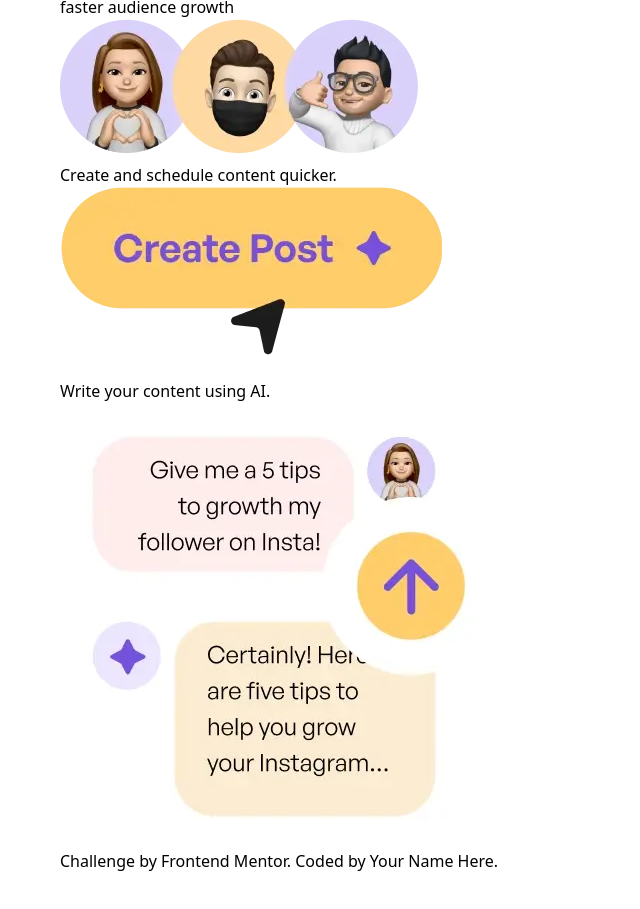
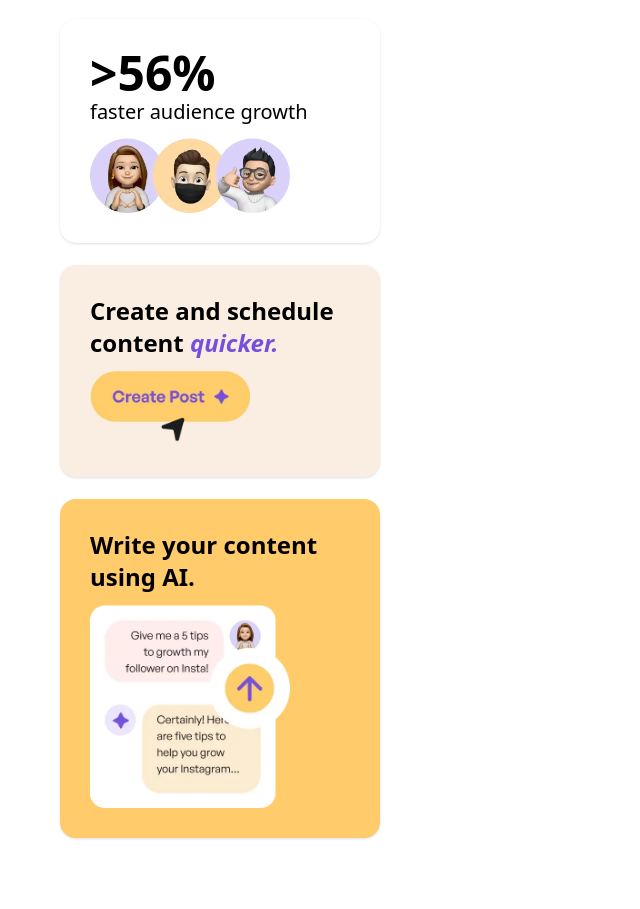
Before and after one commit to EdgeJournals/bento-grid, a website: page index.html in a window 1280 px wide. Shown: the part 1517-2426 px from the top of the page, without its empty margins (0-640 px from the left). Drawn offline with Linux system fonts and the light colour scheme.

Commit message:
directory

```diff
--- a/index.html
+++ b/index.html
@@ -9,8 +9,9 @@
   <title>Frontend Mentor | Bento grid</title>
 </head>
 <body class="bg-white p-5 m-10 border-0 content-center">
-<main class="grid grid-cols-1 gap-2.5 content-center">
-  <div class="bg-purple-1 p-7.5 content-center rounded-2xl w-80 shadow-sm">
+<main class="grid grid-cols-1 gap-2.5 content-center align-center">
+
+  <div class="bg-purple-1 p-7.5 content-center rounded-2xl w-80 shadow-sm mb-3">
     <p class="font-bold text-white text-2xl text-center">Social Media <br><span class="text-yellow-1 text-center">10x</span> Faster <br> with AI</p>
     <img src="/assets/images/illustration-five-stars.webp" alt="rating w-40 h-5 content-center">
     <p class="text-white text-center text-xl">
@@ -18,7 +19,7 @@
     </p>
   </div>
 
-  <div class="bg-yellow rounded-2xl p-7.5 w-80 shadow-sm">
+  <div class="bg-yellow rounded-2xl p-7.5 w-80 shadow-sm mb-3">
     <img src="assets/images/illustration-multiple-platforms.webp" alt="">
     <p class="font-bold text-xl">
       Manage multiple accounts and platforms.
@@ -32,7 +33,7 @@
     <img src="assets/images/illustration-consistent-schedule.webp" alt="" class="content-start  mb-0 w-50 h-30" >
   </div>
 
-  <div class="bg-purple content-center w-80 p-7.5 rounded-2xl mt-5 shadow-sm">
+  <div class="bg-purple content-center w-80 p-7.5 rounded-2xl mt-5 shadow-sm mb-3">
     <p class="text-2xl font-medium">
       Schedule to social media.
     </p>
@@ -42,44 +43,34 @@
     </p>
   </div>
 
-  <div class="bg-purple-1 rounded-2xl shadow-sm p-7.5 w-80">
+  <div class="bg-purple-1 rounded-2xl shadow-sm p-7.5 w-80 mb-3">
     <img src="assets/images/illustration-grow-followers.webp" alt="" class="ml-5 mb-3 h-40">
     <p class="font-bold text-2xl text-center text-white">
       Grow followers with non-stop content.
     </p>
   </div>
 
-  <div>
-    <p>
-     <span>>56%</span> <br>
+  <div class="bg-white rounded-2xl shadow-sm p-7.5 w-80 mb-3">
+    <p class="font-medium text-xl">
+     <span class="font-bold text-5xl">>56%</span> <br>
       faster audience growth
     </p>
-    <img src="assets/images/illustration-audience-growth.webp" alt="">
+    <img src="assets/images/illustration-audience-growth.webp" alt="" class="w-50 mt-3">
   </div>
 
-  <div>
-    <p>
-      Create and schedule content <span>quicker.</span>
+  <div class="bg-yellow rounded-2xl shadow-sm p-7.5 w-80 mb-3">
+    <p class="font-bold text-2xl mb-3">
+      Create and schedule content <span class="text-purple-1 italic">quicker.</span>
     </p>
-    <img src="assets/images/illustration-create-post.webp" alt="">
+    <img src="assets/images/illustration-create-post.webp" alt="" class="w-40">
   </div>
 
-    <div>
-      <p>Write your content using AI.</p>
-      <img src="assets/images/illustration-ai-content.webp" alt="">
+    <div class="bg-yellow-1 rounded-2xl shadow-sm p-7.5 w-80 mb-3">
+      <p class="font-bold text-2xl mb-3">Write your content using AI.</p>
+      <img src="assets/images/illustration-ai-content.webp" alt="" class="w-50">
     </div>
-
-
-
-
 
 </main>
 
-
-
-  <div class="attribution">
-    Challenge by <a href="https://www.frontendmentor.io?ref=challenge">Frontend Mentor</a>.
-    Coded by <a href="#">Your Name Here</a>.
-  </div>
 </body>
 </html>
```
Also changed, not shown: public/css/styles.css.
